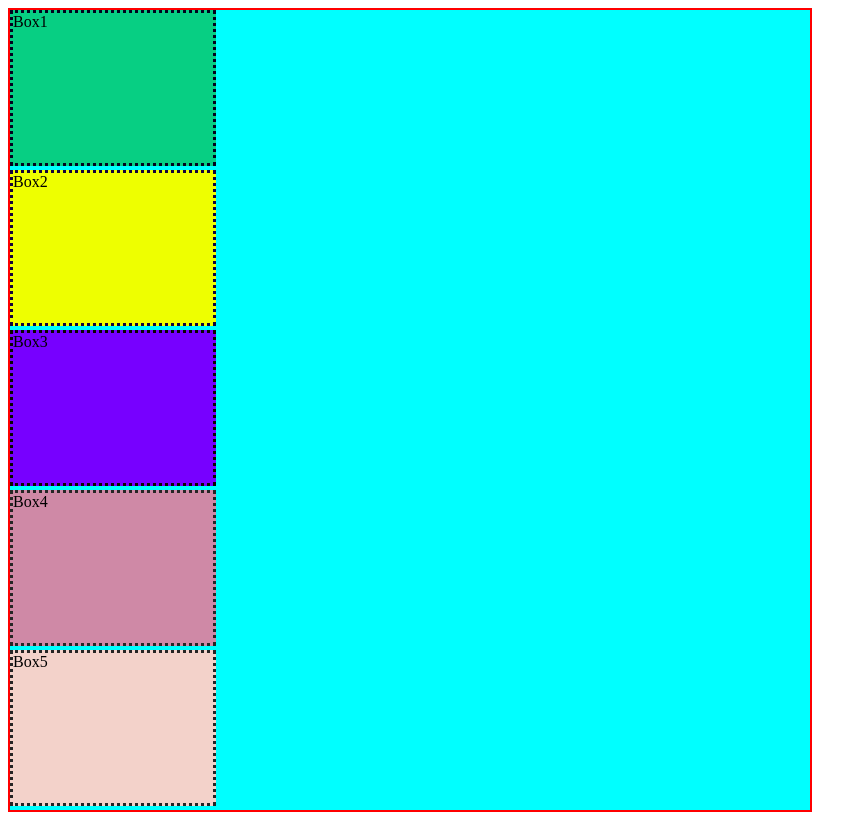
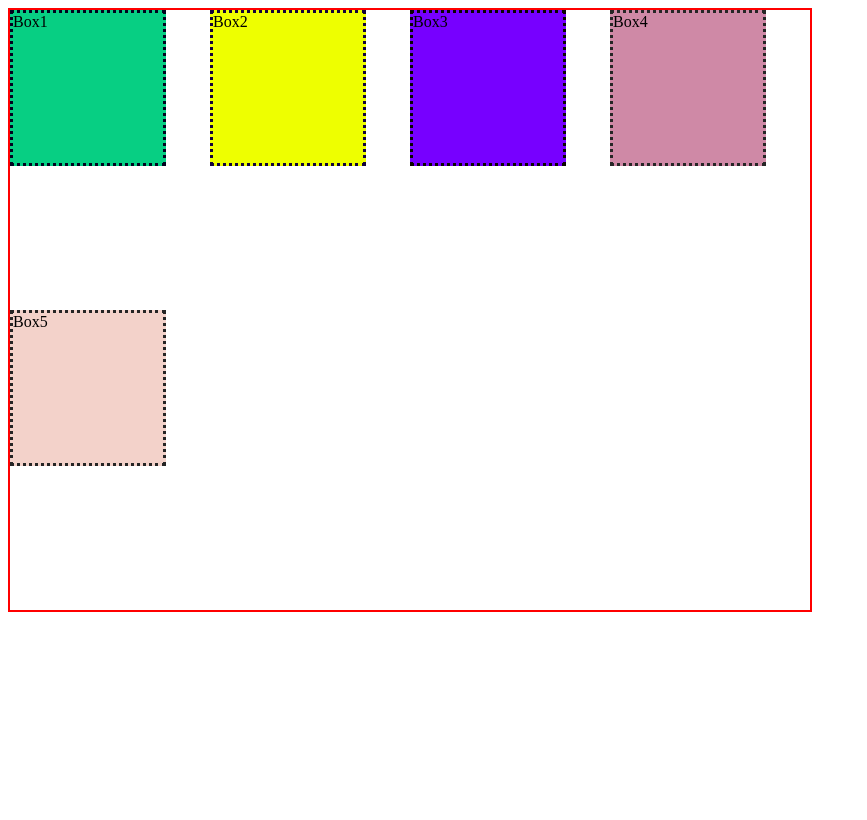
Before and after one commit to satwikteotia/ABES-TOT-FSD2025, a plain HTML site: page day3/flexwork/grid/grid.html in a window 1280 px wide. Shown: the whole page, without its empty margins (0-867 px from the left). Drawn offline with Linux system fonts and the light colour scheme.

Commit message:
gridfraction

```diff
--- a/day3/flexwork/grid/grid.css
+++ b/day3/flexwork/grid/grid.css
@@ -1,38 +1,39 @@
 .box{
     display: grid;
+    grid-template-columns: repeat(4,1fr);
      border: 2px solid red;
-    height: 800px;
+    height: 600px;
     width: 800px;
-    background-color: aqua;
+
 }
 
 .box1{
     height:150px;
-    width: 200px;
+    width: 150px;
     border: 3px dotted rgb(2, 2, 31);
     background-color: rgb(7, 207, 131);
 }
 .box2{
     height:150px;
-    width: 200px;
+    width: 150px;
     border: 3px dotted rgb(19, 2, 59);
     background-color: rgb(238, 255, 0);
 }
 .box3{
     height:150px;
-    width: 200px;
+    width: 150px;
     border: 3px dotted #0a0600;
     background-color: rgb(119, 0, 255);
 }
 .box4{
     height:150px;
-    width: 200px;
+    width: 150px;
     border: 3px dotted hsl(0, 0%, 15%);
     background-color: rgb(207, 137, 166);
 }
 .box5{
     height:150px;
-    width: 200px;
+    width: 150px;
     border: 3px dotted #252525;
     background-color: rgb(243, 210, 202);
 }
```
